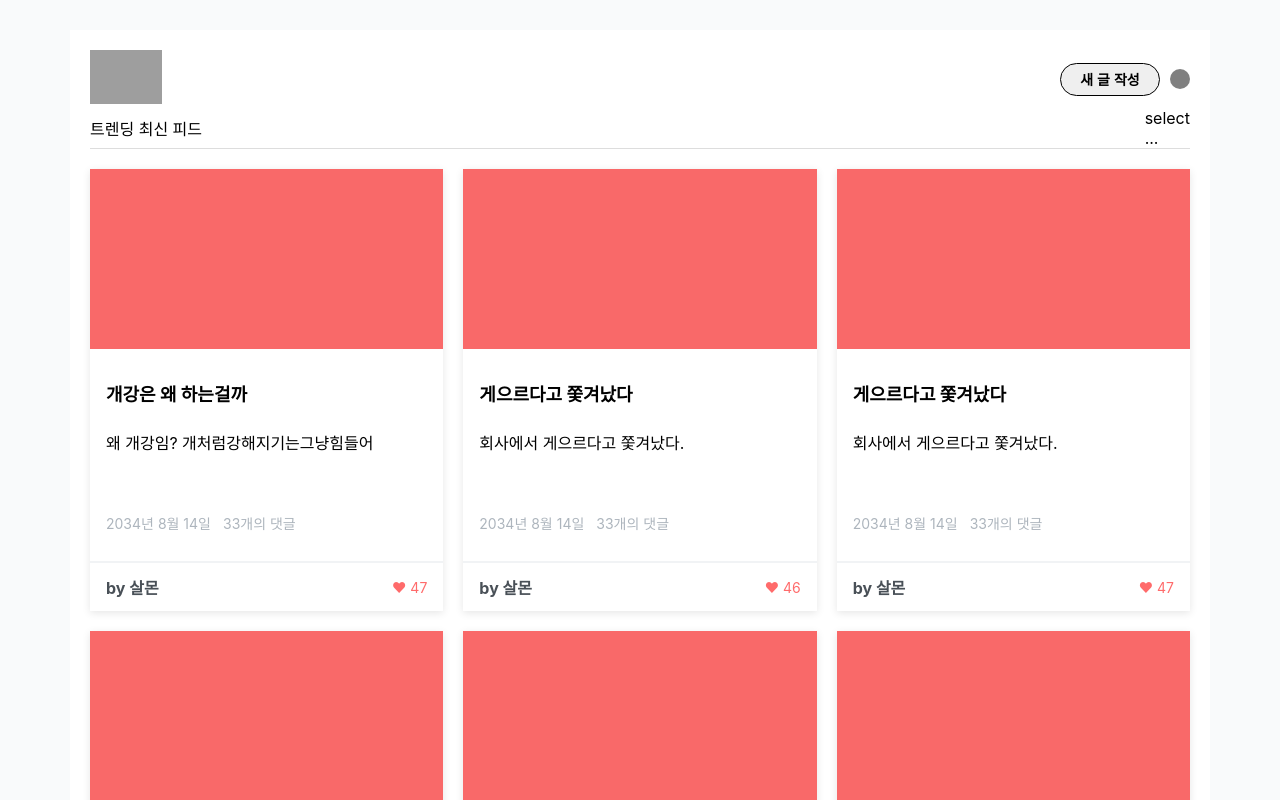
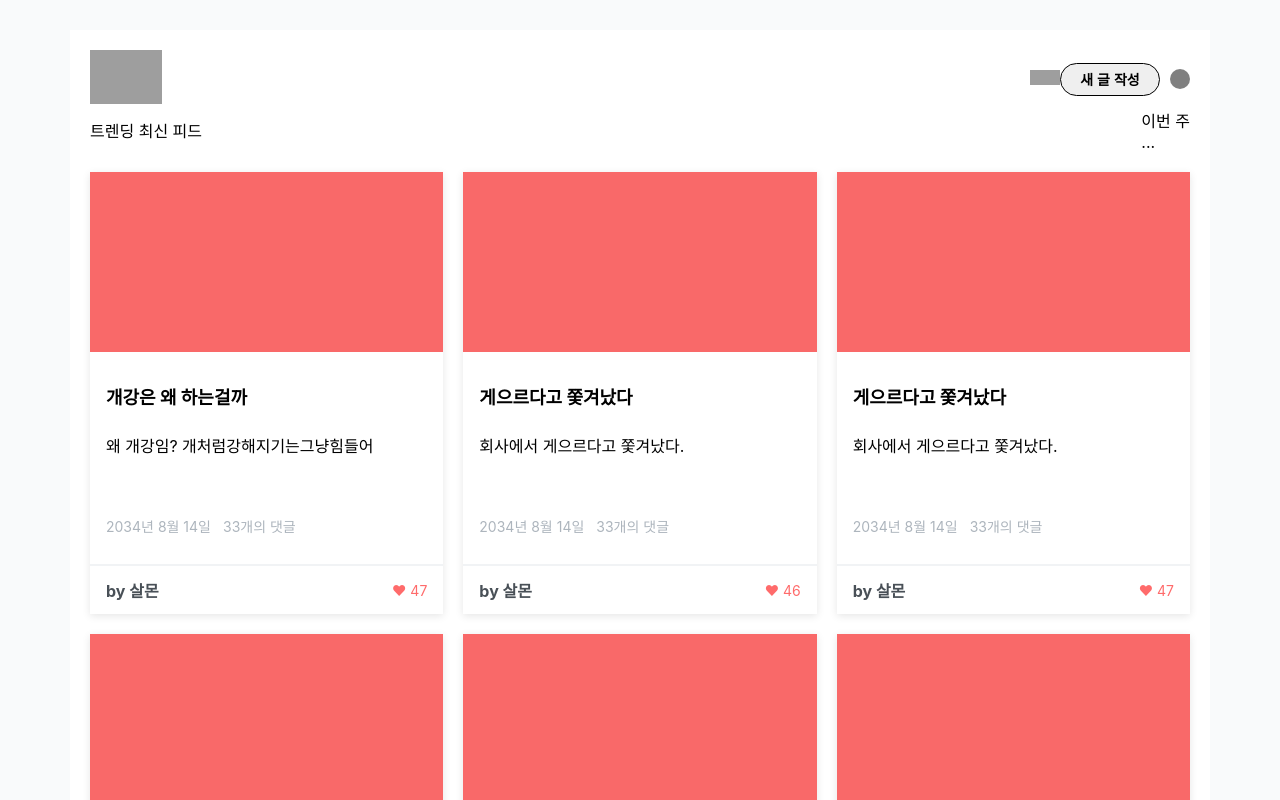
Before and after one commit to 4th-PARD-WEB-PART/JeongMinchan, a React (Create React App) app in the folder pard_4th_jeongminchan_velog/: page / in a window 1280 px wide. Both pictures are taken after a click on the button "가입". Shown: the top 800 px of the page. Built offline with nearby package versions, Linux system fonts and the light colour scheme; grey boxes are pictures that could not be loaded.

Commit message:
input image failed

```diff
--- a/pard_4th_jeongminchan_velog/src/Pages/FeedPage/FeedPage.js
+++ b/pard_4th_jeongminchan_velog/src/Pages/FeedPage/FeedPage.js
@@ -17,11 +17,14 @@ import {
     FeedHeaderBottom,
     FeedHeaderTop,
     ButtonIcon,
-    // StyledImage
+    StyledImage
 } from './Mycomponent';
-// import BellIcon from '/image/bell.png';
+
+
+
 
 function FeedPage() {
+    const BellIcon = "/src/image/bell.png";
     const posts = [
         {
             id: 1,
@@ -106,9 +109,9 @@ function FeedPage() {
                                 alignItems: 'center'
                             }}>
                                 <div>
-                                {/* <StyledImage src={BellIcon} alt="Bell Icon" /> */}
-                                    {/* <StyledImage
-                                     src={BellIcon} alt='Bell Icon'/> */}
+                                <StyledImage src={BellIcon} alt='' />
+                                    <StyledImage
+                                     src={BellIcon} alt=''/>
                                     <ButtonIcon>새 글 작성</ButtonIcon>
                                 </div>
                                 <div style={{
@@ -125,7 +128,7 @@ function FeedPage() {
                             트렌딩 최신 피드
                         </div>
                         <div>
-                            <div>select</div>
+                            <div>이번 주</div>
                             <div>...</div>
                         </div>
                     </FeedHeaderBottom>
--- a/pard_4th_jeongminchan_velog/src/Pages/FeedPage/Mycomponent.js
+++ b/pard_4th_jeongminchan_velog/src/Pages/FeedPage/Mycomponent.js
@@ -21,7 +21,7 @@ export const FeedHeader = styled.div`
   display: flex;
   flex-direction: column; // Stack children vertically
   justify-content: space-between;
-  border-bottom: 1px solid #ddd;
+
 `;
 
 // 헤더 상단 섹션
```
